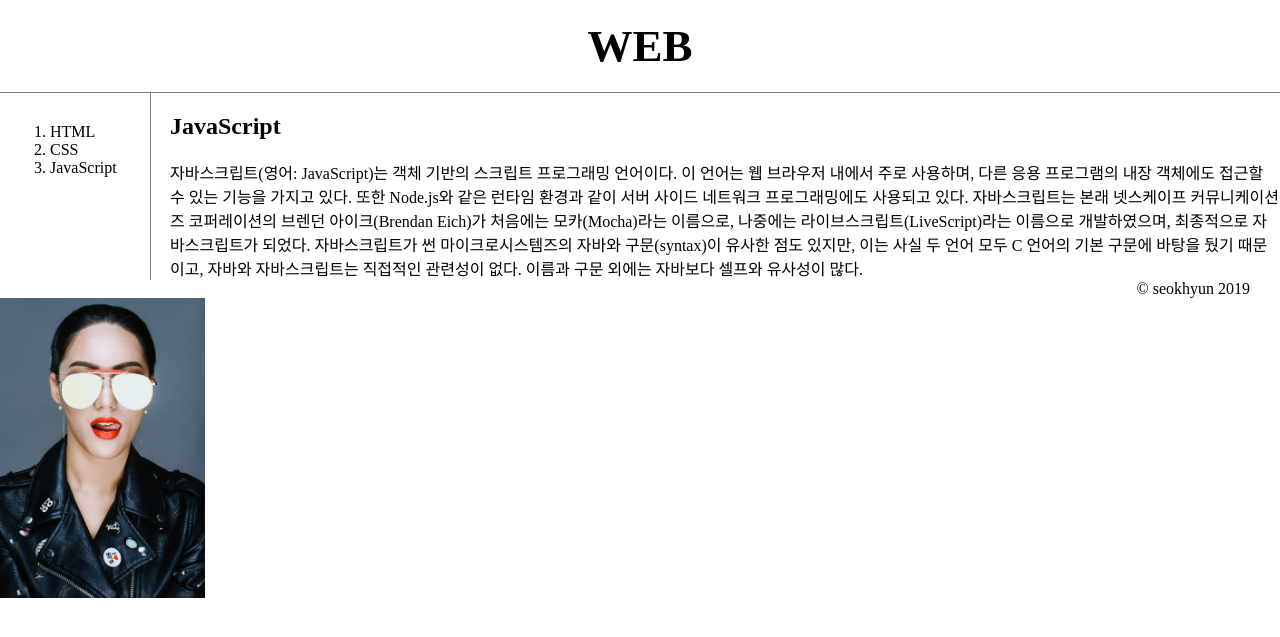
After one commit to lamuda114/sc-django, a Django app: page /yb123/three/ in a window 1280 px wide. The commit adds this page. Shown: the top 637 px of the page. Run offline with Django 3.2, Linux system fonts and the light colour scheme.

Commit message:
페이지 전환

```diff
--- a/tutorials/tutorials/settings.py
+++ b/tutorials/tutorials/settings.py
@@ -126,8 +126,8 @@ USE_TZ = True
 
 STATIC_URL = '/static/' #개발 리소스로서의 정적인 파일 (css, javascript, images, etc)
 STATICFILES_DIRS = [
-    os.path.join(BASE_DIR, 'static'), #앱별로 사용할수 있는 정적파일
-    os.path.join(BASE_DIR, 'tutorials', 'static'), #전체프로젝트에서 사용할수있는 정적파일
+    os.path.join(BASE_DIR, 'static'), #앱 별로 사용할수 있는 정적파일 명시
+    os.path.join(BASE_DIR, 'tutorials', 'static'), #전체프로젝트에서 사용할수있는 정적파일 명시
 ]
 MEDIA_URL = '/media/' #유저로 업로드한 모든 파일 (사진)
 MEDIA_ROOT = os.path.join(BASE_DIR, 'media')
--- a/tutorials/yb123/static/css/layout02.css
+++ b/tutorials/yb123/static/css/layout02.css
@@ -1,3 +1,56 @@
-body{
-    background-color: aquamarine;
+body {
+    margin: 0;
 }
+/* a-inline element */
+a {
+    color: black;
+    text-decoration: none; /* a링크밑줄 제거 */
+}
+/* h1-block level element */
+h1 {
+    font-size: 45px;
+    margin: 0;
+    text-align: center;
+    border-bottom: 1px solid gray;
+    padding: 20px;
+}
+
+#grid ol{
+    border-right: 1px solid gray;
+    margin: 0;
+    width: 50px;
+    padding: 30px 50px;
+}
+
+#grid{
+    display: grid;
+    grid-template-columns: 150px 1fr;
+}
+
+#article{
+    padding-left: 20px;
+}
+
+#copyright{
+    text-align: right;
+    margin-right:30px;
+}
+p {
+    margin: 0;
+}
+
+div.gallery img {
+    width: 100%;
+    height: auto;
+  }
+@media(max-width:800px){
+    #grid{
+        display: block;
+    }
+    #grid ol{
+        border-right: none;
+    }
+    h1{
+        border-bottom: none;
+    }
+}
--- /dev/null
+++ b/tutorials/yb123/templates/yb123/one.html
@@ -0,0 +1,38 @@
+{% load static %}
+<!doctype html>
+<html>
+    <head>
+        <meta charset="utf-8">
+        <title>{% block title %}YB123 웹개발자 - HTML{% endblock %}</title>
+        <link rel="stylesheet" href="{% static 'css/layout02.css' %}" />
+    </head>
+    <body>
+        <h1><a href="{% url 'yb123:one' %}">WEB</a></h1>
+        <div id="grid">
+            <ol>
+                <li><a href="{% url 'yb123:one' %}">HTML</a></li>
+                <li><a href="{% url 'yb123:tow' %} ">CSS</a></li>
+                <li><a href="{% url 'yb123:three' %}">JavaScript</a></li>
+            </ol>
+            <!--<div class="gallery"><img src="{% static 'img/1284.jpg' %}" alt="My image" /></div>-->
+            <div id="article">
+                {% block content %}
+                <h2>HTML</h2>
+                <p>
+                    HTML은 하이퍼텍스트 마크업 언어(HyperText Markup Language, 문화어: 초본문표식달기언어,
+                    하이퍼본문표식달기언어)라는 의미의 웹 페이지를 위한 지배적인 마크업 언어다. HTML은 제목, 단락,
+                    목록 등과 같은 본문을 위한 구조적 의미를 나타내는 것뿐만 아니라 링크, 인용과 그 밖의 항목으로
+                    구조적 문서를 만들 수 있는 방법을 제공한다. 그리고 이미지와 객체를 내장하고 대화형 양식을
+                    생성하는 데 사용될 수 있다. HTML은 웹 페이지 콘텐츠 안의 꺾쇠 괄호에 둘러싸인 "태그"로 되어있는
+                    ML 요소 형태로 작성한다. HTML은 웹 브라우저와 같은 HTML 처리 장치의 행동에 영향을 주는
+                    자바스크립트와 본문과 그 밖의 항목의 외관과 배치를 정의하는 CSS 같은 스크립트를 포함하거나 불러올
+                    수 있다. HTML과 CSS 표준의 공동 책임자인 W3C는 명확하고 표상적인 마크업을 위하여 CSS의 사용을
+                    권장한다.[1]
+                </p>
+                {% endblock %}
+            </div>
+        </div>
+        <div id="copyright">&copy; seokhyun 2019</div>
+        <img src="{% static 'image/1284.jpg' %}" with="500" height="300"/>
+    </body>
+</html>
--- /dev/null
+++ b/tutorials/yb123/templates/yb123/three.html
@@ -0,0 +1,18 @@
+{% extends "yb123/one.html" %}
+
+
+{% block title %}YB123 웹개발자 - JavaScript{% endblock %}
+{% block content %}
+    <h2>JavaScript</h2>
+    <p>
+    자바스크립트(영어: JavaScript)는 객체 기반의 스크립트 프로그래밍 언어이다. 이 언어는
+    웹 브라우저 내에서 주로 사용하며, 다른 응용 프로그램의 내장 객체에도 접근할 수 있는 기능을
+    가지고 있다. 또한 Node.js와 같은 런타임 환경과 같이 서버 사이드 네트워크 프로그래밍에도
+    사용되고 있다. 자바스크립트는 본래 넷스케이프 커뮤니케이션즈 코퍼레이션의 브렌던
+    아이크(Brendan Eich)가 처음에는 모카(Mocha)라는 이름으로, 나중에는
+    라이브스크립트(LiveScript)라는 이름으로 개발하였으며, 최종적으로 자바스크립트가 되었다.
+    자바스크립트가 썬 마이크로시스템즈의 자바와 구문(syntax)이 유사한 점도 있지만, 이는 사실
+    두 언어 모두 C 언어의 기본 구문에 바탕을 뒀기 때문이고, 자바와 자바스크립트는 직접적인
+    관련성이 없다. 이름과 구문 외에는 자바보다 셀프와 유사성이 많다.
+    </p>
+{% endblock %}
--- a/tutorials/yb123/urls.py
+++ b/tutorials/yb123/urls.py
@@ -1,6 +1,10 @@
 from django.urls import path
 from . import views
 
+app_name = "yb123"
+
 urlpatterns = [
-    path('', views.index, name='index'),
+    path('', views.index, name='one'),
+    path('tow/', views.tow, name='tow'),
+    path('three/', views.three, name='three'),
 ]
--- a/tutorials/yb123/views.py
+++ b/tutorials/yb123/views.py
@@ -3,5 +3,13 @@ from django.shortcuts import render
 # Create your views here.
 
 def index(request):
-    return render(request, 'yb123/index.html',
+    return render(request, 'yb123/one.html',
     )
+
+def tow(request):
+    return render(request, 'yb123/tow.html',
+    )
+
+def three(request):
+    return render(request, 'yb123/three.html',
+    )
```
Also changed, not shown: tutorials/yb123/templates/yb123/index.html (deleted, +0 -15 lines), tutorials/yb123/templates/yb123/tow.html (added, +16 -0 lines), tutorials/yb123/static/image/1284.jpg (renamed from tutorials/yb123/static/img/1284.jpg), 1 other file.
